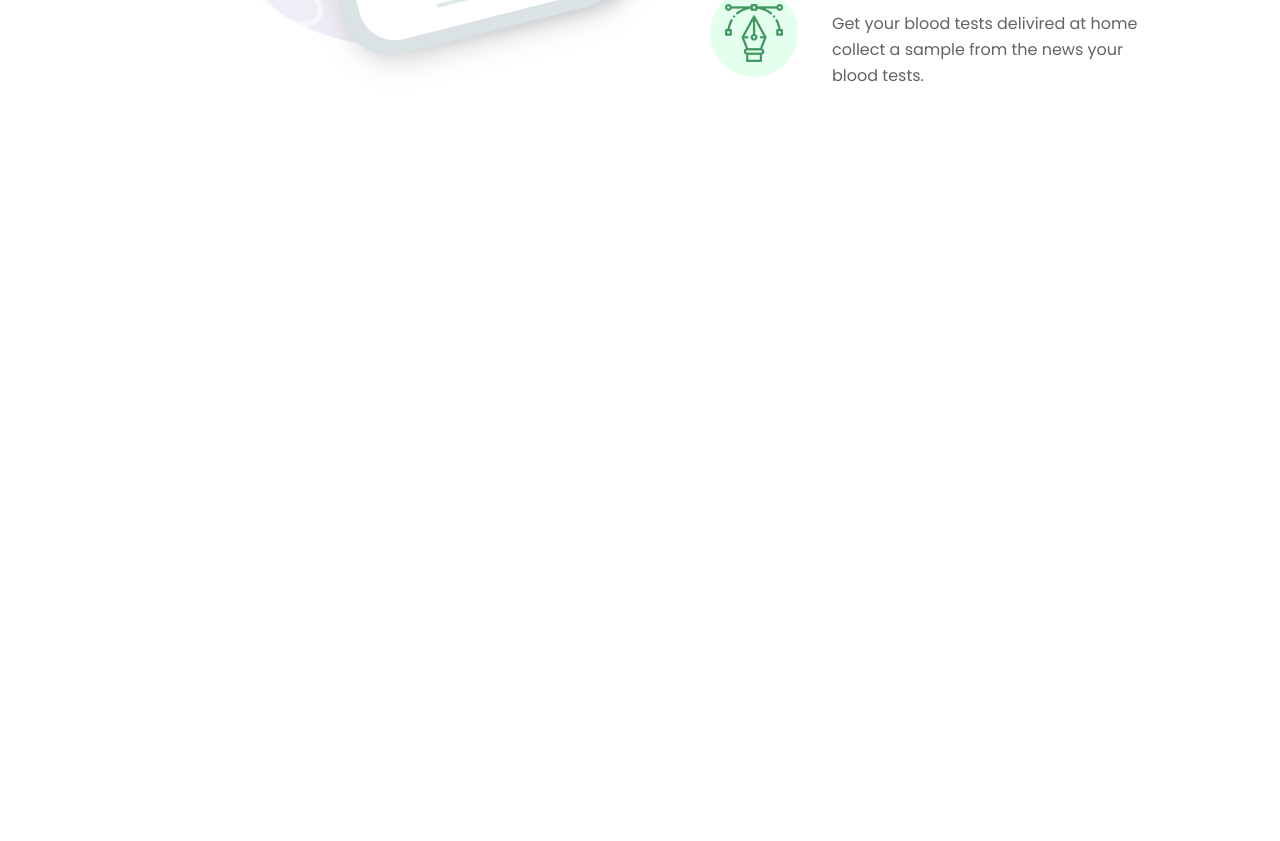
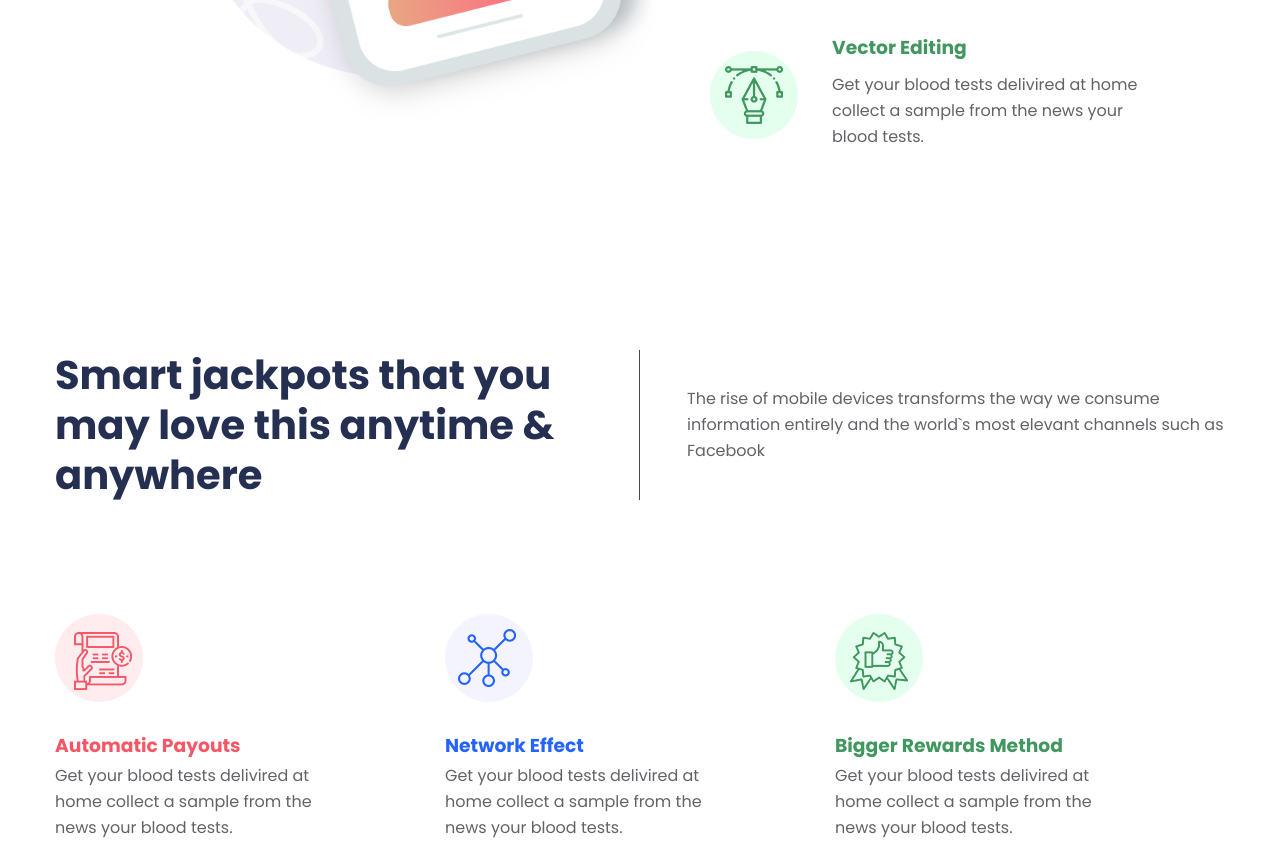
Before and after one commit to im-dariamaltseva/freebie-landing, a plain HTML site: page index.html in a window 1280 px wide. Shown: the part 2018-2859 px from the top of the page. Before the commit the page ends 2307 px from the top, so only its background shows below. Drawn offline with Linux system fonts and the light colour scheme.

Commit message:
add benefits section adaptive

```diff
--- /dev/null
+++ b/css/components/benefits.css
@@ -0,0 +1,130 @@
+.benefits__title {
+  position: relative;
+  color: rgb(36, 47, 81);
+  font-weight: bold;
+  line-height: 1.25;
+}
+
+.benefits__title::after {
+  content: "";
+  position: absolute;
+  background-color: rgb(75, 74, 72);
+}
+
+.benefits__subtitle {
+  color: rgb(97, 99, 104);
+  line-height: 1.625;
+  font-size: 16px;
+}
+
+.benefits__item h3 {
+  font-weight: bold;
+  padding-bottom: 6px;
+}
+
+.benefits__item:nth-of-type(1) h3 {
+  color: rgb(245, 87, 103);
+}
+
+.benefits__item:nth-of-type(2) h3 {
+  color: rgb(37, 99, 255);
+}
+
+.benefits__item:nth-of-type(3) h3 {
+  color: rgb(64, 151, 95);
+}
+
+.benefits__item p {
+  font-size: 16px;
+  color: rgb(97, 99, 104);
+  line-height: 1.625;
+}
+
+.benefits__item img {
+  margin: 0;
+}
+
+@media screen and (min-width: 992px) {
+  .benefits__header {
+    display: flex;
+    align-items: center;
+    padding-bottom: 114px;
+    bottom: 0;
+  }
+
+  .benefits__title,
+  .benefits__subtitle {
+    width: 50%;
+  }
+
+  .benefits__title::after {
+    right: 0;
+    top: 0;
+    bottom: 0;
+    width: 1px;
+  }
+
+  .benefits__title {
+    padding-right: 78px;
+    font-size: 40px;
+  }
+
+  .benefits__list {
+    display: flex;
+  }
+
+  .benefits__subtitle {
+    padding-left: 47px;
+  }
+
+  .benefits__item {
+    align-items: center;
+    padding-right: 118px;
+  }
+
+  .benefits__item img {
+    padding-bottom: 33px;
+  }
+}
+
+@media screen and (max-width: 992px) {
+  .benefits__title::after {
+    left: 50%;
+    width: 150px;
+    height: 1px;
+    position: absolute;
+    bottom: 0;
+    transform: translateX(-50%);
+  }
+
+  .benefits__title {
+    font-size: 28px;
+    padding-bottom: 20px;
+  }
+
+  .benefits__subtitle {
+    padding-top: 20px;
+  }
+
+  .benefits__item h3 {
+    line-height: 1.35;
+  }
+
+  .benefits__header {
+    padding-bottom: 40px;
+    margin: 0 auto;
+    padding-top: 20px;
+    text-align: center;
+    max-width: 550px;
+  }
+
+  .benefits__item {
+    display: flex;
+    align-items: center;
+    padding-top: 40px;
+  }
+
+  .benefits__item img {
+    padding-right: 20px;
+  }
+}
--- a/css/components/features.css
+++ b/css/components/features.css
@@ -1,3 +1,12 @@
+.features__title {
+  color: rgb(36, 47, 81);
+  line-height: 1.278;
+}
+
+.features__subtitle {
+  color: rgb(97, 99, 104);
+  line-height: 1.625;
+}
 
 .features__item {
   display: flex;
@@ -53,6 +62,10 @@
     padding-bottom: 60px;
   }
 
+  .features__title {
+    font-size: 28px;
+  }
+
   .features__container-item--media {
     padding-top: 80px;
   }
@@ -94,14 +107,11 @@
   }
 
   .features__title {
-    color: rgb(36, 47, 81);
-    line-height: 1.278;
+    font-size: 36px;
   }
 
-.features__subtitle {
-  color: rgb(97, 99, 104);
-  line-height: 1.625;
-  padding-bottom: 92px;
-  padding-top: 17px;
+  .features__subtitle {
+    padding-bottom: 92px;
+    padding-top: 17px;
+  }
 }
-}
--- a/index.html
+++ b/index.html
@@ -18,6 +18,7 @@
     <link rel="stylesheet" href="./css/components/hero.css" />
     <link rel="stylesheet" href="./css/components/companies.css" />
     <link rel="stylesheet" href="css/components/features.css" />
+    <link rel="stylesheet" href="css/components/benefits.css" />
   </head>
   <body>
     <header class="header">
@@ -190,6 +191,66 @@
           </div>
         </div>
       </section>
+      <section class="benefits">
+        <div class="wrapper">
+          <div class="benefits__container-item">
+            <header class="benefits__header">
+              <h2 class="benefits__title">
+                Smart jackpots that you may love this anytime & anywhere
+              </h2>
+              <p class="benefits__subtitle">
+                The rise of mobile devices transforms the way we consume
+                information entirely and the world`s most elevant channels such
+                as Facebook
+              </p>
+            </header>
+            <ul class="benefits__list">
+              <li class="benefits__item">
+                <img
+                  src="img/benefits/automatic-payouts.png"
+                  alt="automatic payouts"
+                />
+                <div>
+                  <h3>Automatic Payouts</h3>
+                  <p>
+                    Get your blood tests delivired at home collect a sample from
+                    the news your blood tests.
+                  </p>
+                </div>
+              </li>
+              <li class="benefits__item">
+                <img
+                  src="img/benefits/network-effect.png"
+                  alt="network effect"
+                />
+                <div>
+                  <h3>Network Effect</h3>
+                  <p>
+                    Get your blood tests delivired at home collect a sample from
+                    the news your blood tests.
+                  </p>
+                </div>
+              </li>
+              <li class="benefits__item">
+                <img
+                  src="img/benefits/bigger-rewards-method.png"
+                  alt
+                  bigger
+                  rewards
+                  method
+                />
+                <div>
+                  <h3>Bigger Rewards Method</h3>
+                  <p>
+                    Get your blood tests delivired at home collect a sample from
+                    the news your blood tests.
+                  </p>
+                </div>
+              </li>
+            </ul>
+          </div>
+        </div>
+      </section>
     </main>
   </body>
 </html>
```
Also changed, not shown: img/benefits/automatic-payouts.png (added), img/benefits/bigger-rewards-method.png (added), img/benefits/network-effect.png (added).
